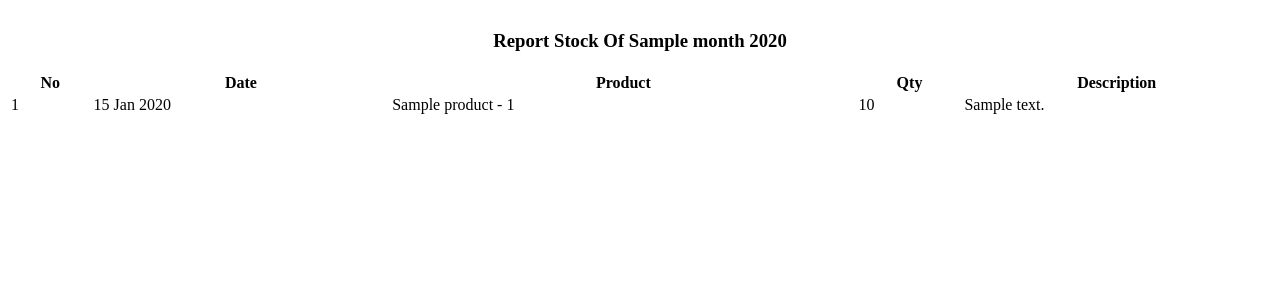
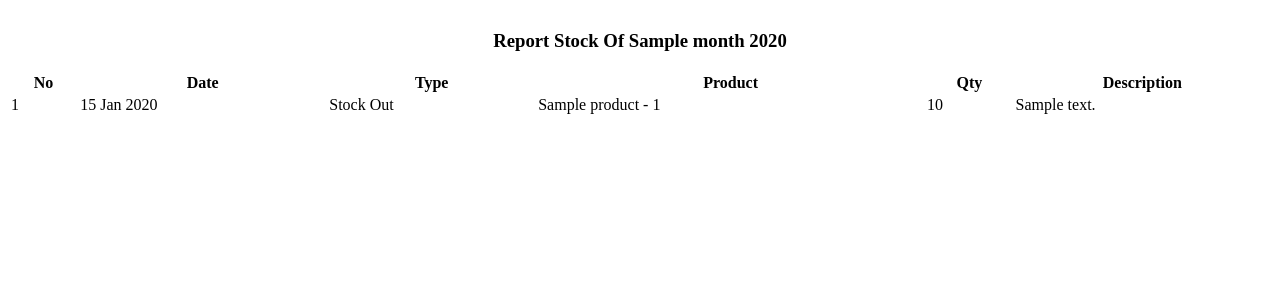
Before and after one commit to rafifathurr/point-of-sales-app, a Laravel app: template resources/views/stock/export.blade.php in a window 1280 px wide. Shown: the top 300 px of the page. Run offline with Laravel 10, Linux system fonts and the light colour scheme; the template is opened without the code that fills it: most values are stand-ins (such as "Sample title", 1, 10 or a date in 2020); some libraries are stand-ins or nearby versions.

Commit message:
Fix : fixing column

```diff
--- a/resources/views/stock/export.blade.php
+++ b/resources/views/stock/export.blade.php
@@ -19,6 +19,7 @@
             <tr>
                 <th>No</th>
                 <th>Date</th>
+                <th>Type</th>
                 <th>Product</th>
                 <th>Qty</th>
                 <th>Description</th>
@@ -32,6 +33,9 @@
                     </td>
                     <td>
                         {{ date('d M Y', strtotime($stock_data['date'])) }}
+                    </td>
+                    <td>
+                        {{ $stock_data->type == 0 ? 'Stock In' : 'Stock Out' }}
                     </td>
                     <td>
                         {{ $stock_data['product_size']['product']['name'] . ' - ' . $stock_data['product_size']['size'] }}
```
